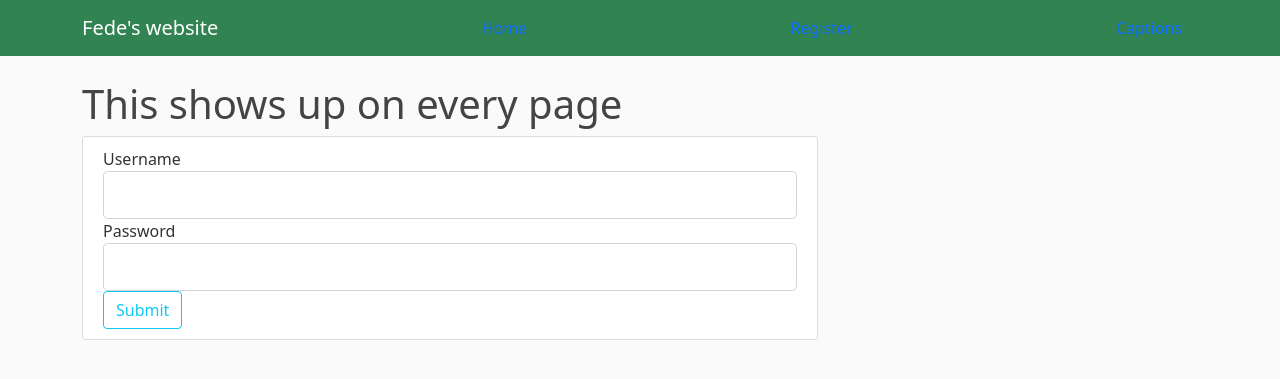
After one commit to federicoguti01/flask-project, a Python web app: template templates/find_email.html in a window 1280 px wide. The commit adds this page. Shown: the top 379 px of the page. Run offline with Jinja, Linux system fonts and the light colour scheme; the template is opened without the code that fills it: most values are stand-ins (such as "Sample title", 1, 10 or a date in 2020); form fields are guessed from the names that the template uses.

Commit message:
added find email page

```diff
--- /dev/null
+++ b/templates/captionsPane.html
@@ -0,0 +1,3 @@
+<div id="load">
+    {{caption}}
+</div>
--- /dev/null
+++ b/templates/find_email.html
@@ -0,0 +1,40 @@
+{% extends "layout.html" %}
+{% block content %}
+    <div class="content-section">
+        <form method="POST" action="">
+            {{ form.hidden_tag() }}
+            <fieldset class="form-group">
+               <div class="form-group">
+                 {{ form.username.label(class="form-control-label") }}
+                 {% if form.username.errors %}
+                   {{ form.username(class="form-control form-control-lg is-invalid") }}
+                   <div class="invalid-feedback">
+                     {% for error in form.username.errors%}
+                         <span>{{error}}</span>
+                     {% endfor %}
+                   </div>
+                 {% else %}
+                     {{ form.username(class="form-control form-control-lg") }}
+                 {% endif %}
+               </div>
+               <div class="form-group">
+                   {{ form.password.label(class="form-control-label") }}
+                   {% if form.password.errors %}
+                     {{ form.password(class="form-control form-control-lg is-invalid") }}
+                     <div class="invalid-feedback">
+                       {% for error in form.password.errors%}
+                           <span>{{error}}</span>
+                       {% endfor %}
+                     </div>
+                 {% else %}
+                     {{ form.password(class="form-control form-control-lg") }}
+                 {% endif %}
+               </div>
+            </fieldset>
+
+            <div class="form-group">
+              {{ form.submit(class="btn btn-outline-info") }}
+            </div>
+           </form>
+       </div>
+ {% endblock content %}
--- a/templates/layout.html
+++ b/templates/layout.html
@@ -8,22 +8,19 @@
     <!-- Bootstrap CSS -->
     <link href="https://cdn.jsdelivr.net/npm/bootstrap@5.0.2/dist/css/bootstrap.min.css" rel="stylesheet" integrity="sha384-EVSTQN3/azprG1Anm3QDgpJLIm9Nao0Yz1ztcQTwFspd3yD65VohhpuuCOmLASjC" crossorigin="anonymous">
     <link rel="stylesheet" type="text/css" href="{{ url_for('static', filename='main.css') }}">
+    {{ turbo() }}
 </head>
 <body>
   <header class="site-header">
     <nav class="navbar navbar-expand-md navbar-dark bg-steel fixed-top">
       <div class="container">
         <a class="navbar-brand mr-4" href="/">Fede's website</a>
-        <button class="navbar-toggler" type="button" data-toggle="collapse" data-target="#navbarToggle" aria-controls="navbarToggle" aria-expanded="false" aria-label="Toggle navigation">
-          <span class="navbar-toggler-icon"></span>
-        </button>
-        <div class="collapse navbar-collapse" id="navbarToggle">
-          <div class="navbar-nav mr-auto">
+
             <a class="nav-item nav-link" href="/">Home</a>
             <a class="nav-item nav-link" href="/register">Register</a>
+            <a class="nav-item nav-link" href="/captions">Captions</a>
           </div>
-        </div>
-      </div>
+
     </nav>
   </header>
   <main role="main" class="container">
```
Also changed, not shown: audio.py (added, +18 -0 lines), forms.py (+7 -0 lines), main.py (+63 -2 lines), templates/captions.html (added, +12 -0 lines), 2 other files.
